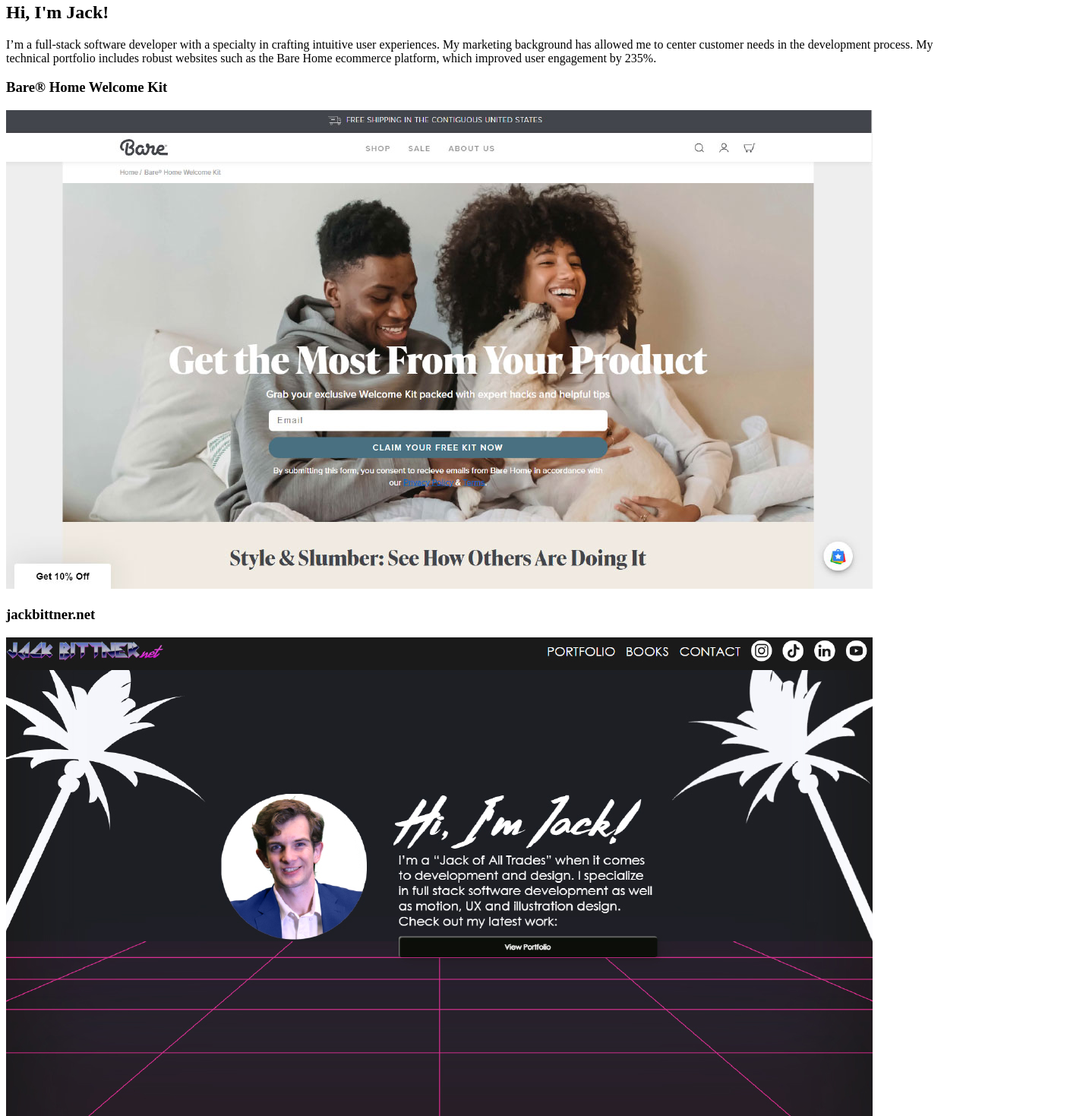
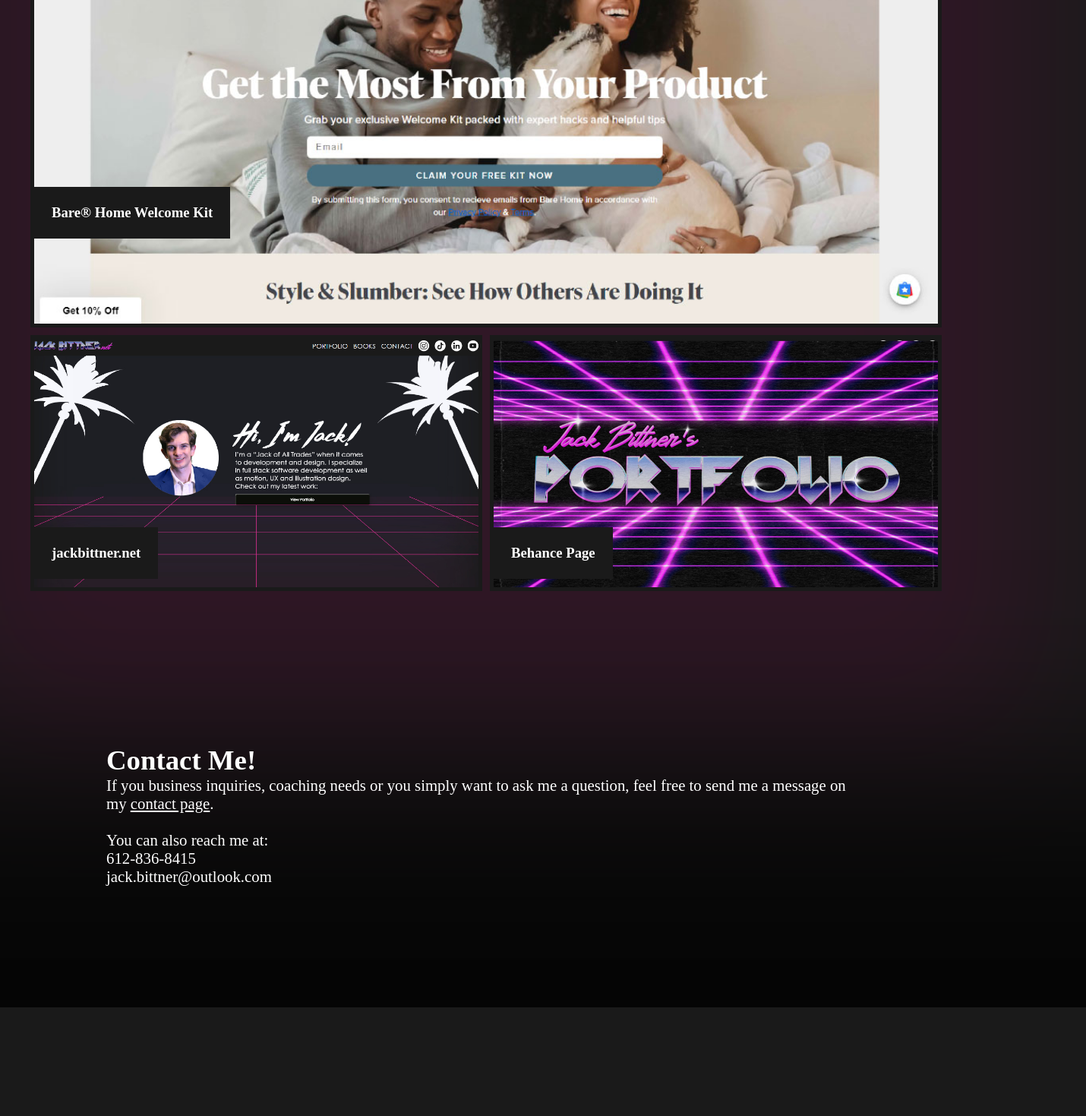
Before and after one commit to thejackbitt/portfolio, a plain HTML site: page index.html in a window 1280 px wide. Shown: the part 1168-2637 px from the top of the page at 76% size, 1430 px wide, since content can reach past the window. After the commit the page ends 2494 px from the top, so only its background shows below. Drawn offline with Linux system fonts and the light colour scheme; a web font is replaced by a local one.

Commit message:
baseline css for desktop

```diff
--- a/assets/style.css
+++ b/assets/style.css
@@ -0,0 +1,191 @@
+/* SETUP */
+* {
+    box-sizing: border-box;
+}
+
+:root {
+    --main-black: #1A1A1A;
+    --hot-pink: #EC008C;
+    --glow-blue: #5675ca60;
+    --hero-img-margin: -109px;
+}
+
+body {
+    background-color: var(--main-black);
+}
+
+a {
+    text-decoration: none;
+    color: inherit;
+}
+
+@font-face{
+    font-family: 'Thunderstorm';
+    src: url('/homework/repository/portfolio/assets/fonts/Thunderstorm-Update.ttf') format('truetype');
+}
+
+@font-face{
+    font-family: 'CenturyGothic';
+    src: url('/homework/repository/portfolio/assets/fonts/CenturyGothic.ttf') format('truetype');
+    font-weight: normal;
+    font-style: normal;
+}
+
+h1 {
+    color: var(--hot-pink);
+    font-family: Thunderstorm;
+    font-weight: 500;
+    font-size: 9rem;
+}
+
+h2, h3, p {
+    color: white;
+    font-family: CenturyGothic;
+}
+
+p {
+    font-size: 1.3rem;
+    margin-block-start: 0px;
+}
+
+h2 {
+    font-size: 2.3rem;
+    margin-block-end: 0px;
+}
+
+main {
+    background-color: var(--main-black);
+    width: 100%;
+    display: flex;
+    align-items: center;
+    flex-direction: column;
+    z-index: 0;
+}
+
+.glowbox1 {
+    background-color: var(--glow-blue);
+    width: 1580px;
+    height: 479px;
+    position: absolute;
+    top: 209px;
+    z-index: 1;
+    box-shadow: 0 0 100px 100px var(--glow-blue);
+}
+
+.glowbox2 {
+    background-color: var(--hot-pink);
+    width: 830px;
+    height: 830px;
+    position: absolute;
+    top: 1006px;
+    z-index: 1;
+    opacity: 10%;
+    box-shadow: 0 0 200px 300px var(--hot-pink);
+}
+
+.glowbox3 {
+    background-color: black;
+    width: 1500px;
+    height: 0;
+    position: absolute;
+    top: 2703px;
+    z-index: 1;
+    opacity: 80%;
+    box-shadow: 0 0 300px 500px black;
+}
+
+/* SECTION 1 */
+
+.hero-container {
+    height: 600px;
+    width: 100%;
+    display: flex;
+    background-color: var(--main-black);
+    z-index: 2;
+    position: relative;
+    margin-top: 150px;
+    align-items: center;
+    justify-content: center;
+}
+
+.hero-image-container {
+    display: flex;
+    margin-left: var(--hero-img-margin);
+}
+
+.hero-image-container img {
+    height: auto;
+    width: 400px;
+}
+
+.hero-image-container h1 {
+    transform: rotate(270deg);
+    position: relative;
+    height: 50px;
+    margin: 212px var(--hero-img-margin) 0 0;
+
+}
+
+.hero-text-container {
+    width: 300px;
+}
+
+/* SECTION 2 */
+
+.link-container {
+    display: grid;
+    z-index: 10;
+    margin: 170px 0 40px 0;
+    grid-template-columns: repeat(2, 1fr);
+    gap: 10px;
+    grid-auto-rows: minmax(100px, auto);
+    width: 1200px;
+}
+
+#l1 {
+    grid-row: 1;
+    grid-column: 1 / 3;
+}
+
+#l2 {
+    grid-row: 2;
+    grid-column: 1;
+}
+
+#l3 {
+    grid-row: 2;
+    grid-column: 2;
+}
+
+.link-container h3 {
+    background-color: var(--main-black);
+    position: absolute;
+    padding: 23px;
+    top: 70%;
+}
+
+.link {
+    position: relative;
+    border: 5px solid var(--main-black);
+}
+
+.link img {
+    width: 100%;
+    height: 100%;
+    object-fit: cover;
+}
+
+/* SECTION 3 */
+
+.contact-container {
+    display: flex;
+    flex-direction: column;
+    justify-content: center;
+    height: 500px;
+    width: 1000px;
+    z-index: 5;
+}
+
+.contact-container a {
+    text-decoration: underline;
+}
--- a/index.html
+++ b/index.html
@@ -9,34 +9,38 @@
 <body>
     <main>
         <section class="hero-container">
-            <h1>Portfolio</h1>
-            <img src="./assets/images/Jack_Sitting_2.png" alt="An image of Jack Bittner sitting in front of an 80s style laser grid background."/>
-            <h2>Hi, I'm Jack!</h2>
-            <p>I’m a full-stack software developer with a specialty in crafting intuitive user experiences.  My marketing background has allowed me to center customer needs in the development process.  My technical portfolio includes robust websites such as the Bare Home ecommerce platform, which improved user engagement by 235%.</p>
-        </section>
+            <div class="hero-image-container">
+                <h1>Portfolio</h1>
+                <img src="./assets/images/Jack_Sitting_2.png" alt="An image of Jack Bittner sitting in front of an 80s style laser grid background."/>
+            </div>
+            <div class="hero-text-container">
+                <h2>Hi, I'm Jack!</h2>
+                <p>I’m a full-stack software developer with a specialty in crafting intuitive user experiences.  My marketing background has allowed me to center customer needs in the development process.  My technical portfolio includes robust websites such as the Bare Home ecommerce platform, which improved user engagement by 235%.</p>
+            </div>
+            </section>
         <section class="link-container">
             <div class="link" id="l1">
-                <a>
+                <a href="https://barehome.com/pages/welcome">
                     <h3>Bare® Home Welcome Kit</h3>
                     <img src="./assets/images/BareHomePreview.jpg" alt="Screenshot of the Bare Home Welcome Kit page">
                 </a>
             </div>
             <div class="link" id="l2">
-                <a>
+                <a href="https://jackbittner.net/">
                     <h3>jackbittner.net</h3>
                     <img src="./assets/images/JackBittnerNetPreview.jpg" alt="Screenshot of the jackbittner.net page">
                 </a>
             </div>
             <div class="link" id="l3">
-                <a>
+                <a href="https://www.behance.net/gallery/184138173/Jack-Bittner-2023-Portfolio">
                     <h3>Behance Page</h3>
                     <img src="./assets/images/BehancePreview.jpg" alt="Screenshot of the Behance page">
                 </a>
             </div>
         </section>
-        <section>
+        <section class="contact-container">
             <h2>Contact Me!</h2>
-            <p>If you business inquiries, coaching needs or you simply want to ask me a question, feel free to send me a message on my contact page.
+            <p>If you business inquiries, coaching needs or you simply want to ask me a question, feel free to send me a message on my <a href="https://jackbittner.net/contact">contact page</a>.
                 <br/>
                 <br/>
                 You can also reach me at:
@@ -46,6 +50,9 @@
                 jack.bittner@outlook.com
             </p>
         </section>
+        <div class="glowbox1"></div>
+        <div class="glowbox2"></div>
+        <div class="glowbox3"></div>
     </main>
 </body>
 </html>
```
